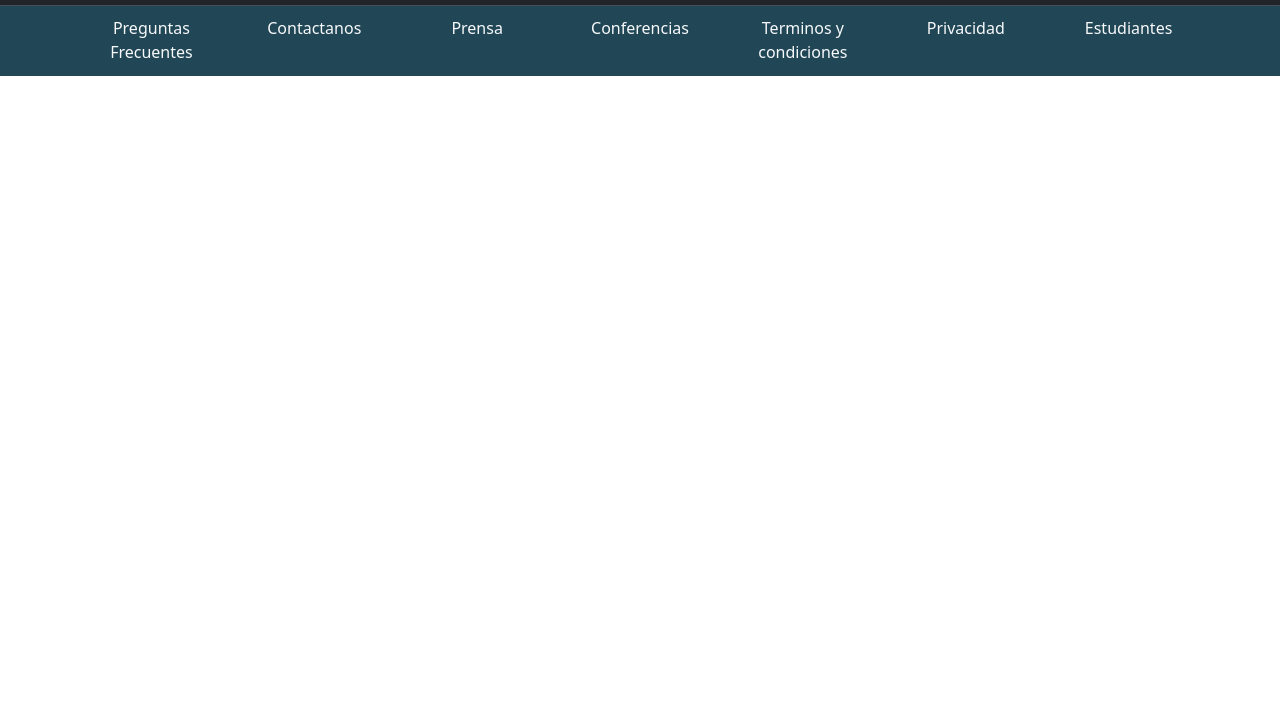
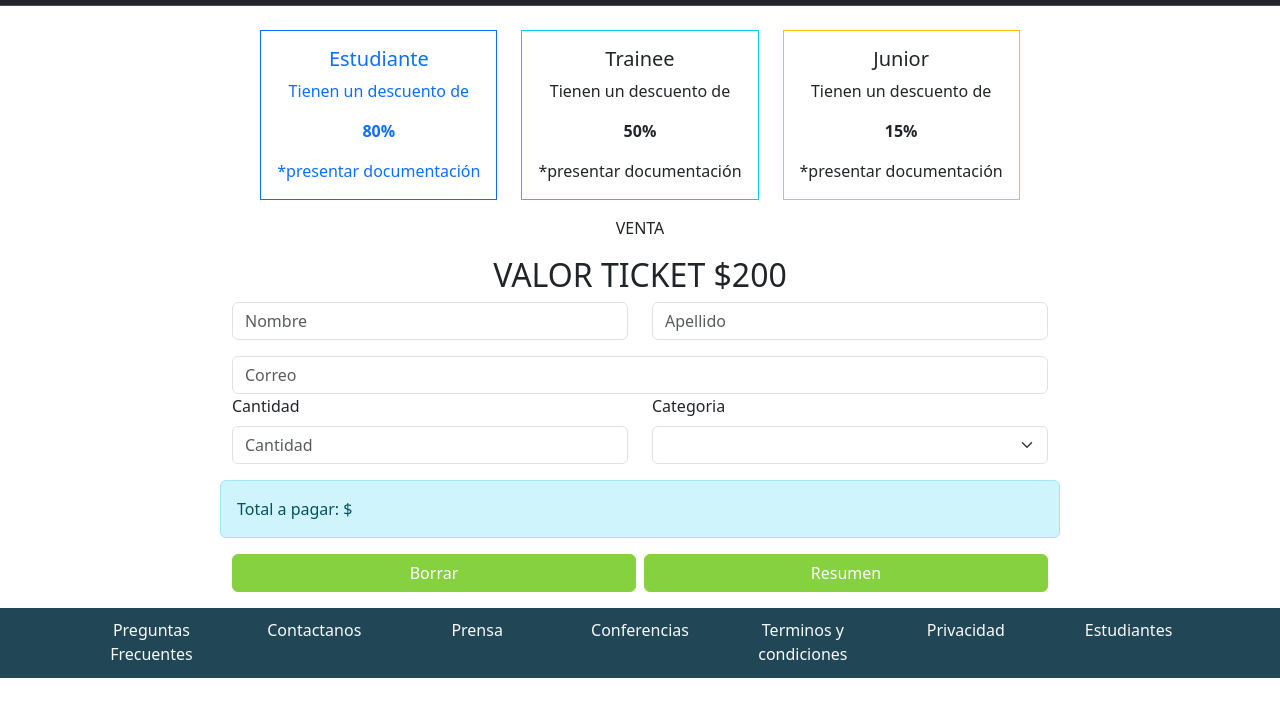
Before and after one commit to pilarsantiss/codoacodops, a plain HTML site: page tickets.html in a window 1280 px wide. Shown: the part 81-798 px from the top of the page. Drawn offline with nearby package versions, Linux system fonts and the light colour scheme.

Commit message:
subida de archivos js y tickets mas mod de index

```diff
--- /dev/null
+++ b/script.js
@@ -0,0 +1,8 @@
+function borrar(){
+
+   formT.reset();
+   return false;
+}
+
+const alertList = document.querySelectorAll('.alert')
+const alerts = [...alertList].map(element => new bootstrap.Alert(element))
--- a/tickets.html
+++ b/tickets.html
@@ -46,6 +46,89 @@
       </header>
 
         <main>
+          <div class="container2" id="">
+            <div id="d-flex align-items-stretch" class="card text-center bord">
+                <div class="row row-cols-1 row-cols-md-3 g-4 m-auto">
+                <div class="col ">
+                  <div class="card border-primary mb-3 rounded-0">
+                    <div class="card-body text-primary">
+                      <h5 class="card-title">Estudiante</h5>
+                      <p class="card-text">Tienen un descuento de</p>
+                      <p class="fw-bold">80%</p>
+                      <p class="card-text">*presentar documentación</p>
+                    </div>
+                  </div>
+                </div>
+                <div class="col">
+                  <div class="card border-info mb-3 rounded-0">
+                    <div class="card-body">
+                      <h5 class="card-title">Trainee</h5>
+                      <p class="card-text">Tienen un descuento de</p>
+                      <p class="fw-bold">50%</p>
+                      <p class="card-text">*presentar documentación</p>
+                    </div>
+                  </div>
+                </div>
+                <div class="col">
+                  <div class="card border-warning mb-3 rounded-0">
+                    <divs class="card-body">
+                      <h5 class="card-title">Junior</h5>
+                      <p class="card-text">Tienen un descuento de</p>
+                      <p class="fw-bold">15%</p>
+                      <p class="card-text">*presentar documentación</p>
+                    </div>
+                  </div>
+                  </div>
+                </div>
+              </div>
+            </div>
+          </div>
+
+          <form id="form">
+            <div id="" class="container4  mx-5 pb-3 ms-5">
+              <p class="text-center">VENTA</p>
+              <h2 class="text-center">VALOR TICKET $200</h2>
+
+              <div class="row justify-content-center row-cols-2"> <!--g-0-->
+                <div class="col-5">
+                  <input type="text" class="form-control " placeholder="Nombre" aria-label="First name" name="Nombre">
+                </div>
+                <div class="col-5">
+                  <input type="text" class="form-control" placeholder="Apellido" aria-label="Last name" name="Apellido">
+                </div>
+                <div class="col-10 mt-3">
+                  <input type="text" class="form-control" placeholder="Correo" aria-label="Email" name="Correo">
+                </div>
+                <div class="mb-3 col-5">
+                    <label for="exampleFormControlInput1" class="form-label">Cantidad</label>
+                    <input type="number" min="1" name="Cantidad" class="form-control" id="exampleFormControlInput1" placeholder="Cantidad">
+                </div>
+                <div class="mb-3 col-5">
+                  <label for="formGroupExampleInput" class="form-label">Categoria</label>
+                    <select class="form-select" aria-label="Default select example">
+                      <option selected></option>
+                      <option value="1">Estudiante</option>
+                      <option value="2">Trainee</option>
+                      <option value="3">Junior</option>
+                    </select>
+                </div>
+
+                <div class="col-10  alert alert-info" role="alert"id="amount">
+                  Total a pagar: $ <span id="precie"></span>
+                </div>
+                <div class="d-flex gap-2 col-10">
+                  <button class="btn btn-success w-100" type="submit" onclick="return borrar()">
+                    Borrar
+                  </button>
+                  <button class="btn btn-success w-100" type="submit">
+                    Resumen
+                  </button>
+                </div>
+              </div>
+          </form>
+
+
+
         </main>
 
         <script src="https://cdn.jsdelivr.net/npm/bootstrap@5.3.2/dist/js/bootstrap.bundle.min.js" integrity="sha384-C6RzsynM9kWDrMNeT87bh95OGNyZPhcTNXj1NW7RuBCsyN/o0jlpcV8Qyq46cDfL" crossorigin="anonymous"></script>
@@ -77,5 +160,6 @@
             </div>
           </div>
         </footer>
+        <script src="script.js"></script>
     </body>
 </html>
```
Also changed, not shown: index.html (+1 -1 lines), script.js.js (added, +8 -0 lines), Final_js_front_2021.png (added).
